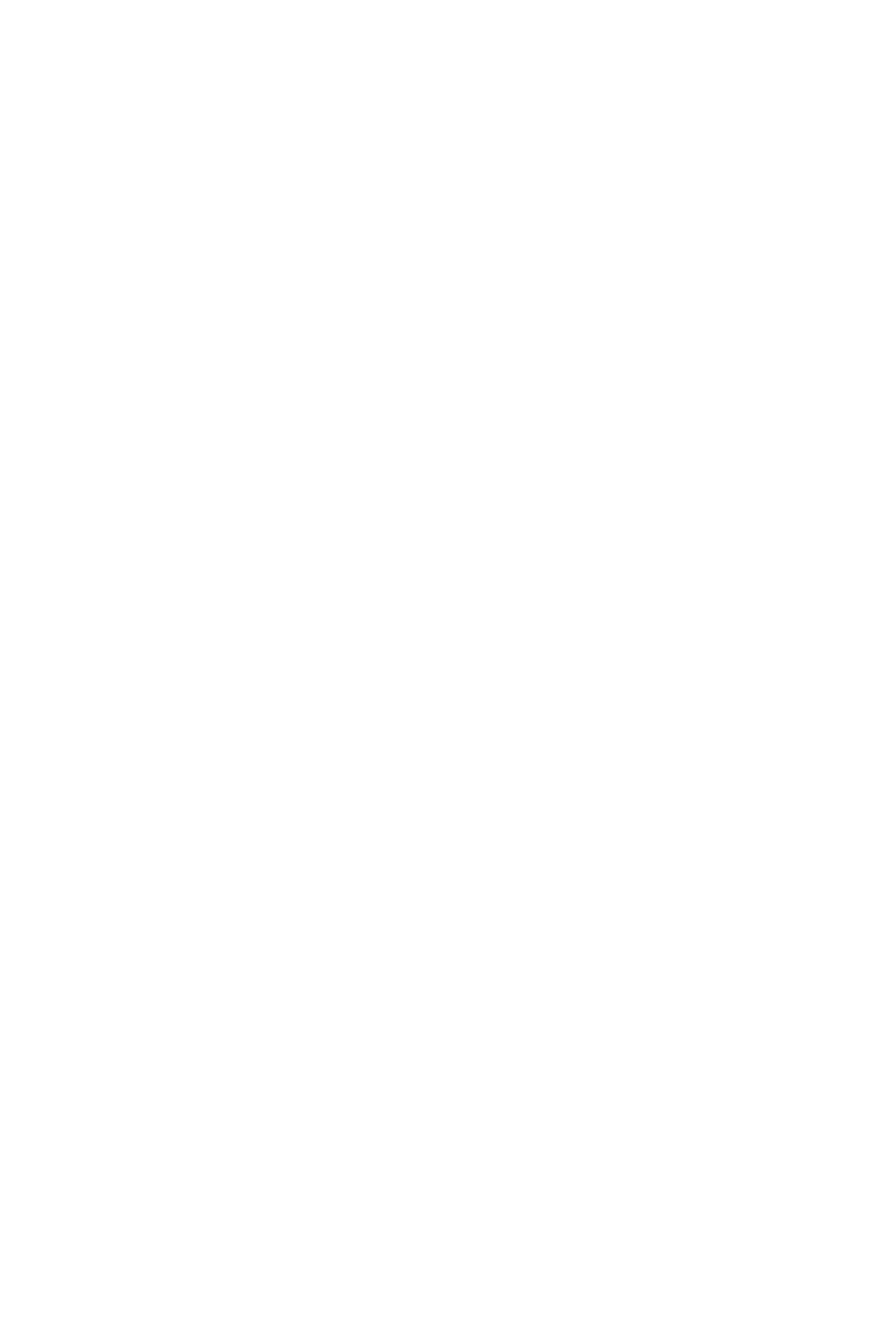
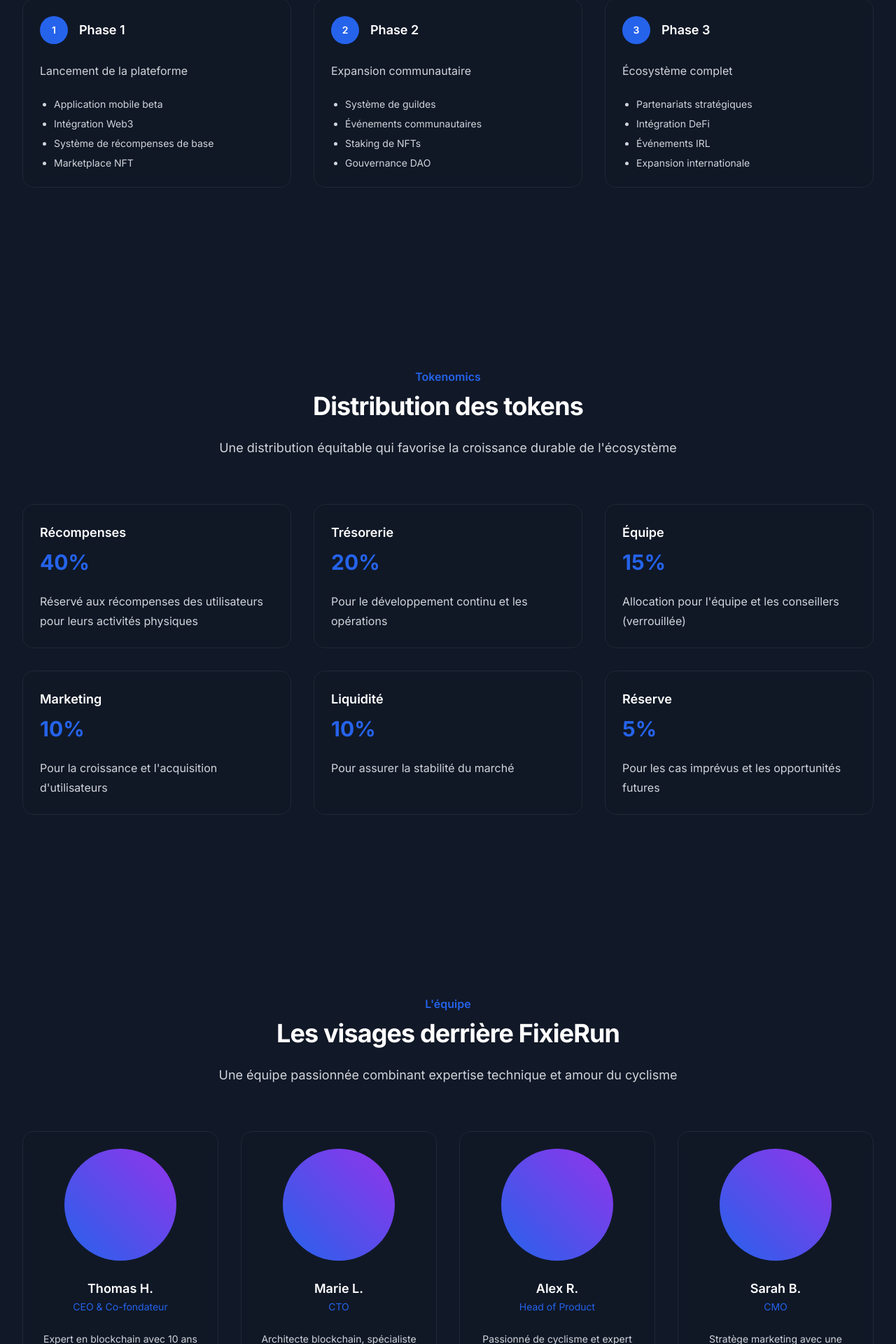
Before and after one commit to Tehen1/fixierun-landing, a Next.js app: page / in a window 1280 px wide. Shown: the part 1706-3626 px from the top of the page at 70% size. Before the commit the page ends 1500 px from the top, so only its background shows below. Built offline with nearby package versions, Linux system fonts and the light colour scheme.

Commit message:
Add Roadmap, Tokenomics, and Team sections

```diff
--- a/app/page.tsx
+++ b/app/page.tsx
@@ -1,6 +1,9 @@
 import Navbar from '@/components/Navbar'
 import Hero from '@/components/Hero'
 import Features from '@/components/Features'
+import Roadmap from '@/components/Roadmap'
+import Tokenomics from '@/components/Tokenomics'
+import Team from '@/components/Team'
 import Footer from '@/components/Footer'
 
 export default function Home() {
@@ -9,6 +12,9 @@
       <Navbar />
       <Hero />
       <Features />
+      <Roadmap />
+      <Tokenomics />
+      <Team />
       <Footer />
     </main>
   )
--- /dev/null
+++ b/components/Roadmap.tsx
@@ -0,0 +1,80 @@
+'use client'
+
+const timeline = [
+  {
+    name: 'Phase 1',
+    description: 'Lancement de la plateforme',
+    items: [
+      'Application mobile beta',
+      'Intégration Web3',
+      'Système de récompenses de base',
+      'Marketplace NFT'
+    ]
+  },
+  {
+    name: 'Phase 2',
+    description: 'Expansion communautaire',
+    items: [
+      'Système de guildes',
+      'Événements communautaires',
+      'Staking de NFTs',
+      'Gouvernance DAO'
+    ]
+  },
+  {
+    name: 'Phase 3',
+    description: 'Écosystème complet',
+    items: [
+      'Partenariats stratégiques',
+      'Intégration DeFi',
+      'Événements IRL',
+      'Expansion internationale'
+    ]
+  }
+]
+
+export default function Roadmap() {
+  return (
+    <div className="py-24 sm:py-32" id="roadmap">
+      <div className="mx-auto max-w-7xl px-6 lg:px-8">
+        <div className="mx-auto max-w-2xl lg:text-center">
+          <h2 className="text-base font-semibold leading-7 text-blue-600">Roadmap</h2>
+          <p className="mt-2 text-3xl font-bold tracking-tight text-white sm:text-4xl">
+            Notre vision pour l&apos;avenir
+          </p>
+          <p className="mt-6 text-lg leading-8 text-gray-300">
+            Un plan ambitieux pour révolutionner l&apos;industrie du fitness et du Web3
+          </p>
+        </div>
+
+        <div className="mx-auto mt-16 max-w-7xl">
+          <div className="grid grid-cols-1 gap-8 lg:grid-cols-3">
+            {timeline.map((phase, index) => (
+              <div
+                key={phase.name}
+                className="relative flex flex-col gap-6 rounded-2xl border border-gray-800 bg-gray-900/50 p-6 backdrop-blur"
+              >
+                <div className="flex items-center gap-x-4">
+                  <div className="flex h-10 w-10 items-center justify-center rounded-full bg-blue-600">
+                    <span className="text-sm font-semibold text-white">{index + 1}</span>
+                  </div>
+                  <h3 className="text-lg font-semibold leading-8 text-white">
+                    {phase.name}
+                  </h3>
+                </div>
+                <p className="text-base leading-7 text-gray-300">{phase.description}</p>
+                <ul className="list-disc space-y-2 pl-5">
+                  {phase.items.map((item) => (
+                    <li key={item} className="text-sm text-gray-300">
+                      {item}
+                    </li>
+                  ))}
+                </ul>
+              </div>
+            ))}
+          </div>
+        </div>
+      </div>
+    </div>
+  )
+}
--- /dev/null
+++ b/components/Team.tsx
@@ -0,0 +1,70 @@
+'use client'
+
+const team = [
+  {
+    name: 'Thomas H.',
+    role: 'CEO & Co-fondateur',
+    bio: 'Expert en blockchain avec 10 ans d\'expérience dans le développement Web3',
+    imageUrl: '/team/thomas.jpg'
+  },
+  {
+    name: 'Marie L.',
+    role: 'CTO',
+    bio: 'Architecte blockchain, spécialiste en sécurité et smart contracts',
+    imageUrl: '/team/marie.jpg'
+  },
+  {
+    name: 'Alex R.',
+    role: 'Head of Product',
+    bio: 'Passionné de cyclisme et expert en gamification',
+    imageUrl: '/team/alex.jpg'
+  },
+  {
+    name: 'Sarah B.',
+    role: 'CMO',
+    bio: 'Stratège marketing avec une expertise en croissance communautaire',
+    imageUrl: '/team/sarah.jpg'
+  }
+]
+
+export default function Team() {
+  return (
+    <div className="py-24 sm:py-32" id="team">
+      <div className="mx-auto max-w-7xl px-6 lg:px-8">
+        <div className="mx-auto max-w-2xl lg:text-center">
+          <h2 className="text-base font-semibold leading-7 text-blue-600">L&apos;équipe</h2>
+          <p className="mt-2 text-3xl font-bold tracking-tight text-white sm:text-4xl">
+            Les visages derrière FixieRun
+          </p>
+          <p className="mt-6 text-lg leading-8 text-gray-300">
+            Une équipe passionnée combinant expertise technique et amour du cyclisme
+          </p>
+        </div>
+
+        <div className="mx-auto mt-16 max-w-7xl">
+          <div className="grid grid-cols-1 gap-8 sm:grid-cols-2 lg:grid-cols-4">
+            {team.map((member) => (
+              <div
+                key={member.name}
+                className="relative flex flex-col items-center gap-6 rounded-2xl border border-gray-800 bg-gray-900/50 p-6 text-center backdrop-blur"
+              >
+                <div className="relative h-40 w-40 overflow-hidden rounded-full">
+                  <div className="h-full w-full bg-gradient-to-tr from-blue-600 to-purple-600" />
+                </div>
+                <div>
+                  <h3 className="text-lg font-semibold leading-8 text-white">
+                    {member.name}
+                  </h3>
+                  <p className="text-sm text-blue-600">{member.role}</p>
+                </div>
+                <p className="text-sm leading-6 text-gray-300">
+                  {member.bio}
+                </p>
+              </div>
+            ))}
+          </div>
+        </div>
+      </div>
+    </div>
+  )
+}
--- /dev/null
+++ b/components/Tokenomics.tsx
@@ -0,0 +1,75 @@
+'use client'
+
+const tokenomics = [
+  {
+    name: 'Récompenses',
+    percentage: '40%',
+    description: 'Réservé aux récompenses des utilisateurs pour leurs activités physiques'
+  },
+  {
+    name: 'Trésorerie',
+    percentage: '20%',
+    description: 'Pour le développement continu et les opérations'
+  },
+  {
+    name: 'Équipe',
+    percentage: '15%',
+    description: 'Allocation pour l\'équipe et les conseillers (verrouillée)'
+  },
+  {
+    name: 'Marketing',
+    percentage: '10%',
+    description: 'Pour la croissance et l\'acquisition d\'utilisateurs'
+  },
+  {
+    name: 'Liquidité',
+    percentage: '10%',
+    description: 'Pour assurer la stabilité du marché'
+  },
+  {
+    name: 'Réserve',
+    percentage: '5%',
+    description: 'Pour les cas imprévus et les opportunités futures'
+  }
+]
+
+export default function Tokenomics() {
+  return (
+    <div className="py-24 sm:py-32" id="tokenomics">
+      <div className="mx-auto max-w-7xl px-6 lg:px-8">
+        <div className="mx-auto max-w-2xl lg:text-center">
+          <h2 className="text-base font-semibold leading-7 text-blue-600">Tokenomics</h2>
+          <p className="mt-2 text-3xl font-bold tracking-tight text-white sm:text-4xl">
+            Distribution des tokens
+          </p>
+          <p className="mt-6 text-lg leading-8 text-gray-300">
+            Une distribution équitable qui favorise la croissance durable de l&apos;écosystème
+          </p>
+        </div>
+
+        <div className="mx-auto mt-16 max-w-7xl">
+          <div className="grid grid-cols-1 gap-8 sm:grid-cols-2 lg:grid-cols-3">
+            {tokenomics.map((item) => (
+              <div
+                key={item.name}
+                className="relative flex flex-col gap-6 rounded-2xl border border-gray-800 bg-gray-900/50 p-6 backdrop-blur"
+              >
+                <div>
+                  <h3 className="text-lg font-semibold leading-8 text-white">
+                    {item.name}
+                  </h3>
+                  <p className="mt-2 text-3xl font-bold text-blue-600">
+                    {item.percentage}
+                  </p>
+                </div>
+                <p className="text-base leading-7 text-gray-300">
+                  {item.description}
+                </p>
+              </div>
+            ))}
+          </div>
+        </div>
+      </div>
+    </div>
+  )
+}
```
